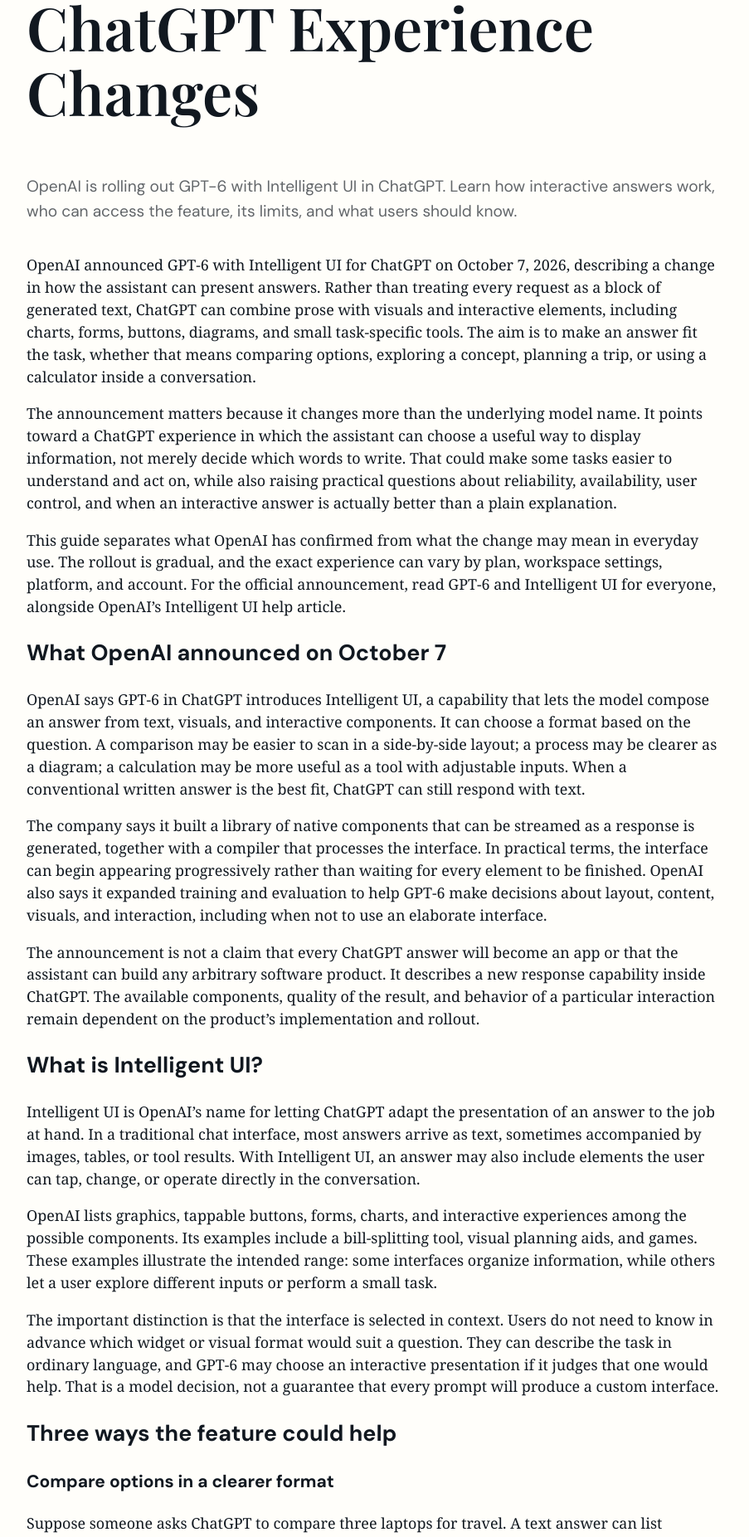
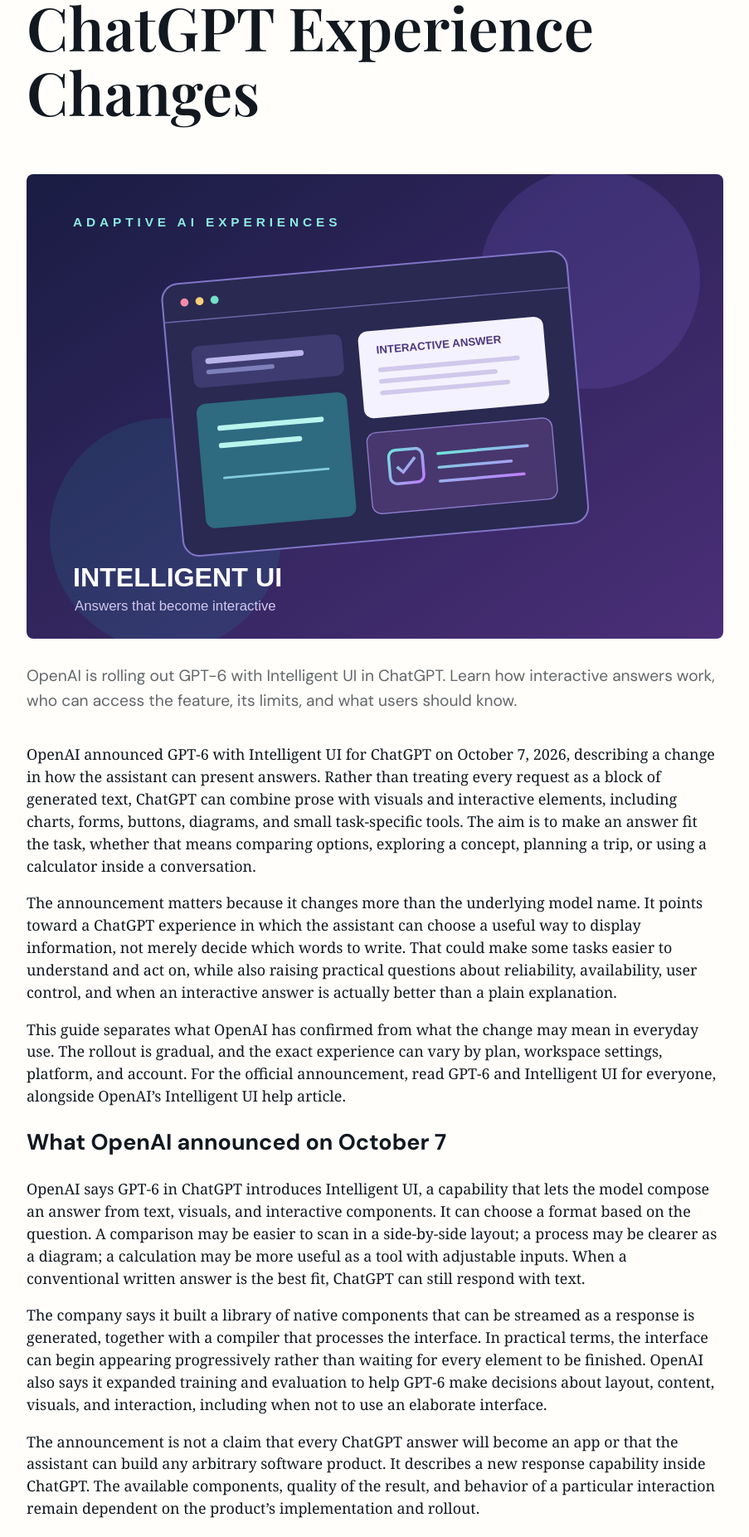
Before and after one commit to todaysnewsai/ChatGPTScope, a Jekyll site: the page built from _posts/2026-10-09-gpt-6-intelligent-ui-chatgpt-update.md, in a window 1280 px wide. Shown: the part 494-2347 px from the top of the page at 83% size, without its empty margins (188-1091 px from the left). Built offline with Jekyll 4.4.1, drawn with Linux system fonts in a browser that asks for light colours.

Commit message:
Add unique article artwork

```diff
--- a/_posts/2026-10-09-gpt-6-intelligent-ui-chatgpt-update.md
+++ b/_posts/2026-10-09-gpt-6-intelligent-ui-chatgpt-update.md
@@ -1,4 +1,5 @@
 ---
+image: "/assets/images/gpt6-intelligent-ui.svg"
 layout: post
 title: "GPT-6 and Intelligent UI: What OpenAI’s New ChatGPT Experience Changes"
 description: "OpenAI is rolling out GPT-6 with Intelligent UI in ChatGPT. Learn how interactive answers work, who can access the feature, its limits, and what users should know."
```
